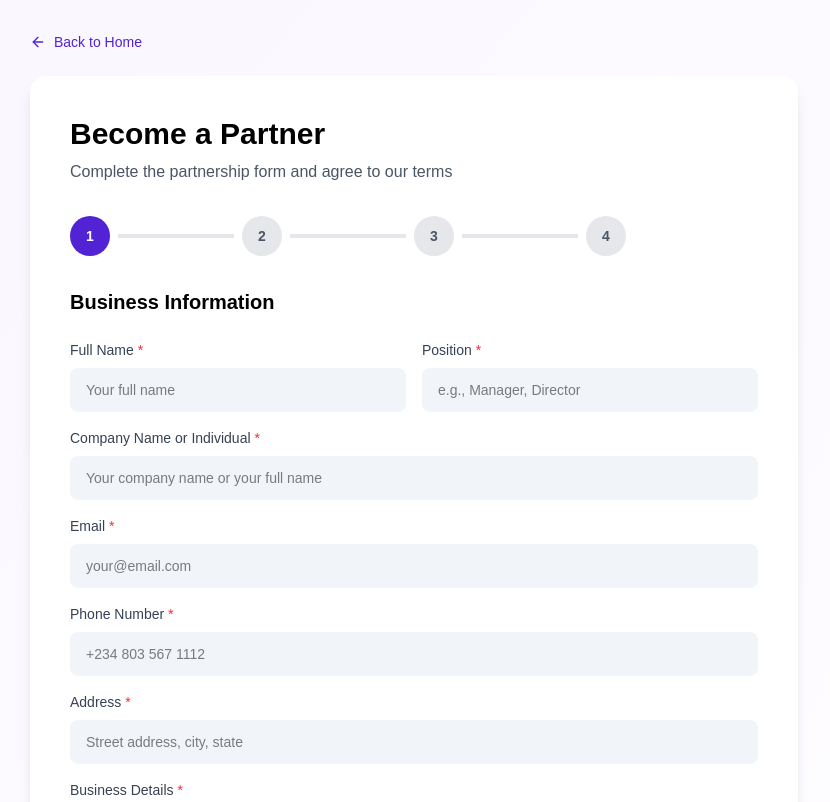
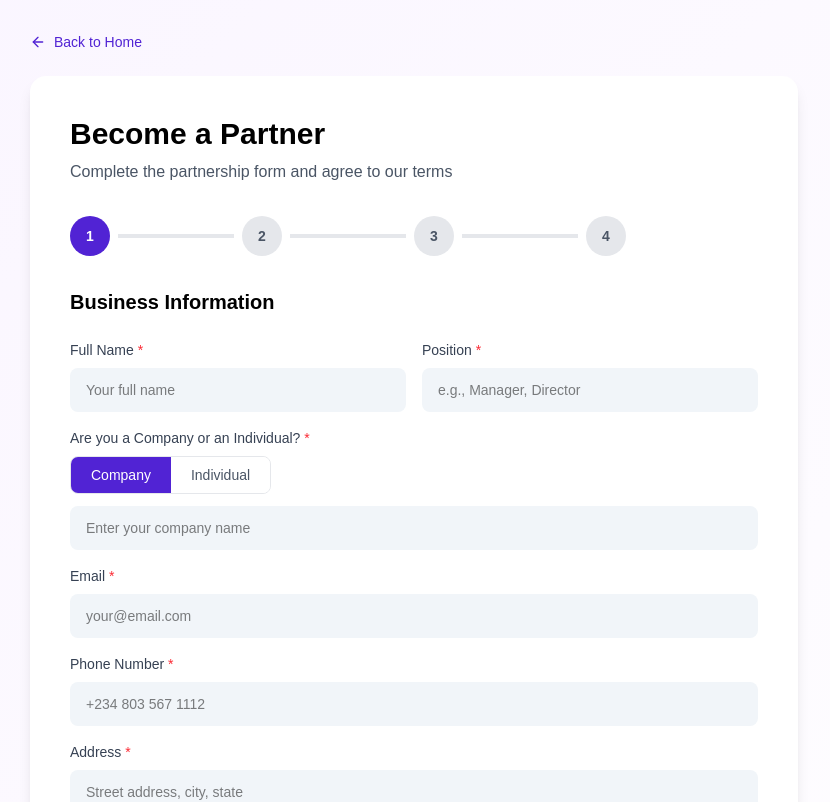
Before and after one commit to ibitoyrgideon79-rgb/computer-service.ng, a Next.js app: page /partners/onboarding in a window 1280 px wide. Shown: the top 802 px of the page, without its empty margins (226-1056 px from the left). Built offline with nearby package versions, Linux system fonts and the light colour scheme.

Commit message:
fixed partners document upload

```diff
--- a/app/admin/dashboard/page.tsx
+++ b/app/admin/dashboard/page.tsx
@@ -994,26 +994,51 @@ export default function AdminDashboard() {
                                 </div>
                                 {/* Photos */}
                                 <div className="col-span-2 sm:col-span-3">
-                                  <p className="text-xs text-gray-400 uppercase font-medium mb-2">Application Photos</p>
+                                  <p className="text-xs text-gray-400 uppercase font-medium mb-3">Application Photos</p>
                                   {photosLoading === p.id ? (
                                     <div className="flex items-center gap-2 text-gray-400 text-sm"><Loader2 className="w-4 h-4 animate-spin" /> Loading photos…</div>
                                   ) : (partnerPhotos[p.id] ?? []).length === 0 ? (
                                     <p className="text-gray-400 text-sm">No photos uploaded.</p>
-                                  ) : (
+                                  ) : (() => {
+                                    const photos = partnerPhotos[p.id] ?? [];
+                                    const officePhotos   = photos.filter(ph => ph.label.startsWith("Office Photo"));
+                                    const personalPhoto  = photos.find(ph => ph.label === "Personal Photo");
+                                    const idCard         = photos.find(ph => ph.label === "ID Card");
+                                    return (
+                                      <div className="space-y-4">
+                                        {officePhotos.length > 0 && (
+                                          <div>
+                                            <p className="text-xs text-gray-500 font-semibold mb-2">Office Photos ({officePhotos.length})</p>
                                             <div className="grid grid-cols-3 sm:grid-cols-5 gap-3">
-                                      {(partnerPhotos[p.id] ?? []).map(photo => (
+                                              {officePhotos.map(photo => (
                                                 <div key={photo.id} className="flex flex-col items-center gap-1">
                                                   {/* eslint-disable-next-line @next/next/no-img-element */}
-                                          <img
-                                            src={photo.dataUrl}
-                                            alt={photo.label}
-                                            className="w-full h-24 object-cover rounded-lg border border-gray-200 shadow-sm"
-                                          />
-                                          <span className="text-xs text-gray-500 text-center">{photo.label}</span>
+                                                  <img src={photo.dataUrl} alt={photo.label} className="w-full h-24 object-cover rounded-lg border border-gray-200 shadow-sm" />
+                                                  <span className="text-xs text-gray-400">{photo.label}</span>
                                                 </div>
                                               ))}
                                             </div>
+                                          </div>
                                         )}
+                                        <div className="grid grid-cols-2 gap-4">
+                                          {personalPhoto && (
+                                            <div>
+                                              <p className="text-xs text-gray-500 font-semibold mb-2">Personal Photo</p>
+                                              {/* eslint-disable-next-line @next/next/no-img-element */}
+                                              <img src={personalPhoto.dataUrl} alt="Personal Photo" className="w-full h-36 object-cover rounded-lg border border-gray-200 shadow-sm" />
+                                            </div>
+                                          )}
+                                          {idCard && (
+                                            <div>
+                                              <p className="text-xs text-gray-500 font-semibold mb-2">ID Card</p>
+                                              {/* eslint-disable-next-line @next/next/no-img-element */}
+                                              <img src={idCard.dataUrl} alt="ID Card" className="w-full h-36 object-cover rounded-lg border border-gray-200 shadow-sm" />
+                                            </div>
+                                          )}
+                                        </div>
+                                      </div>
+                                    );
+                                  })()}
                                 </div>
                               </div>
                             </td>
--- a/app/partners/onboarding/page.tsx
+++ b/app/partners/onboarding/page.tsx
@@ -41,6 +41,7 @@ interface FormData {
 export default function PartnerOnboarding() {
   const router = useRouter();
   const [currentStep, setCurrentStep] = useState<"form" | "upload" | "agreements" | "review">("form");
+  const [entityType, setEntityType] = useState<"company" | "individual">("company");
   const [formData, setFormData] = useState<FormData>({
     fullName: "",
     companyName: "",
@@ -175,11 +176,26 @@ export default function PartnerOnboarding() {
     }
   };
 
-  const fileToDataUrl = (file: File): Promise<string> =>
+  const compressAndEncode = (file: File): Promise<string> =>
     new Promise((resolve, reject) => {
       const reader = new FileReader();
-      reader.onload  = () => resolve(reader.result as string);
       reader.onerror = reject;
+      reader.onload = () => {
+        const img = new window.Image();
+        img.onerror = reject;
+        img.onload = () => {
+          const MAX = 1200;
+          const scale = Math.min(1, MAX / Math.max(img.width, img.height));
+          const canvas = document.createElement("canvas");
+          canvas.width  = Math.round(img.width  * scale);
+          canvas.height = Math.round(img.height * scale);
+          const ctx = canvas.getContext("2d");
+          if (!ctx) { resolve(reader.result as string); return; }
+          ctx.drawImage(img, 0, 0, canvas.width, canvas.height);
+          resolve(canvas.toDataURL("image/jpeg", 0.7));
+        };
+        img.src = reader.result as string;
+      };
       reader.readAsDataURL(file);
     });
 
@@ -225,7 +241,7 @@ export default function PartnerOnboarding() {
       ];
 
       for (const { file, label } of photosToUpload) {
-        const dataUrl = await fileToDataUrl(file);
+        const dataUrl = await compressAndEncode(file);
         await fetch(`/api/partners/${appId}/photos`, {
           method: "POST",
           headers: { "Content-Type": "application/json" },
@@ -339,16 +355,55 @@ export default function PartnerOnboarding() {
 
               <div>
                 <label className="block text-sm font-medium text-gray-700 mb-2">
-                  Company Name or Individual <span className="text-red-500">*</span>
+                  Are you a Company or an Individual? <span className="text-red-500">*</span>
                 </label>
+                {/* Toggle */}
+                <div className="flex rounded-lg overflow-hidden border border-gray-200 mb-3 w-fit">
+                  <button
+                    type="button"
+                    onClick={() => setEntityType("company")}
+                    className={`px-5 py-2 text-sm font-medium transition-colors ${
+                      entityType === "company"
+                        ? "bg-[#5123d4] text-white"
+                        : "bg-white text-gray-600 hover:bg-gray-50"
+                    }`}
+                  >
+                    Company
+                  </button>
+                  <button
+                    type="button"
+                    onClick={() => {
+                      setEntityType("individual");
+                      if (!formData.companyName) handleInputChange("companyName", formData.fullName);
+                    }}
+                    className={`px-5 py-2 text-sm font-medium transition-colors ${
+                      entityType === "individual"
+                        ? "bg-[#5123d4] text-white"
+                        : "bg-white text-gray-600 hover:bg-gray-50"
+                    }`}
+                  >
+                    Individual
+                  </button>
+                </div>
+                {entityType === "company" ? (
                   <input
                     type="text"
                     required
                     value={formData.companyName}
                     onChange={(e) => handleInputChange("companyName", e.target.value)}
-                  placeholder="Your company name or your full name"
+                    placeholder="Enter your company name"
                     className="w-full bg-[#F1F5F9] text-black px-4 py-3 rounded-lg text-sm focus:outline-none focus:ring-2 focus:ring-[#5123d4]"
                   />
+                ) : (
+                  <input
+                    type="text"
+                    required
+                    value={formData.companyName}
+                    onChange={(e) => handleInputChange("companyName", e.target.value)}
+                    placeholder="Enter your full name"
+                    className="w-full bg-[#F1F5F9] text-black px-4 py-3 rounded-lg text-sm focus:outline-none focus:ring-2 focus:ring-[#5123d4]"
+                  />
+                )}
               </div>
 
               <div>
@@ -670,7 +725,7 @@ export default function PartnerOnboarding() {
                     <p className="text-gray-900 font-semibold">{formData.position}</p>
                   </div>
                   <div>
-                    <p className="text-xs text-gray-500 font-medium uppercase">Company</p>
+                    <p className="text-xs text-gray-500 font-medium uppercase">{entityType === "company" ? "Company" : "Individual"}</p>
                     <p className="text-gray-900 font-semibold">{formData.companyName}</p>
                   </div>
                   <div>
```
Lines whose indentation alone changed are shown as unchanged.
